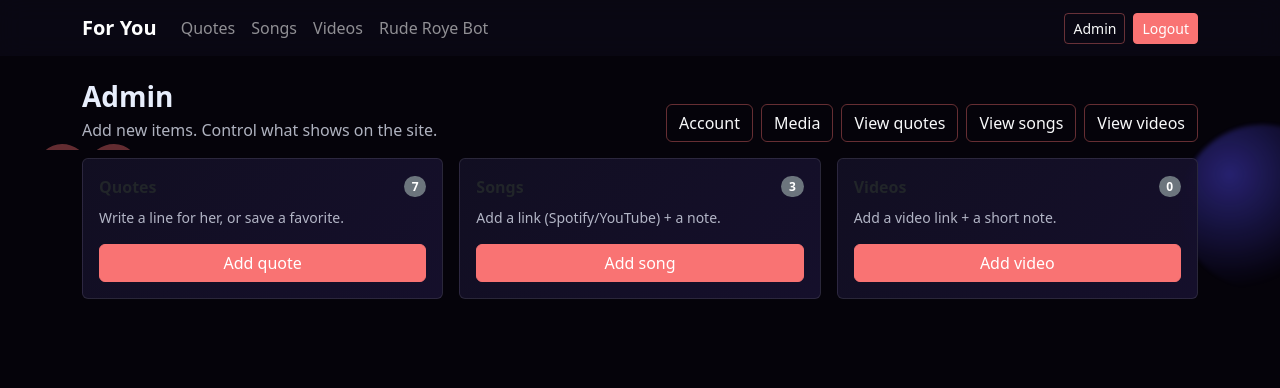
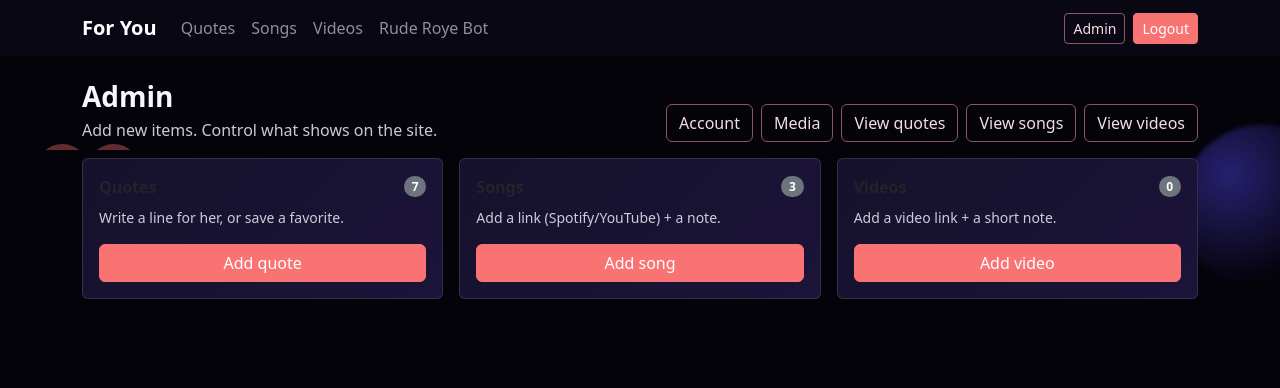
Before and after one commit to subhsingh/Rude.Roy, a Flask app: page /admin in a window 1280 px wide. Shown: the top 388 px of the page. Run offline with Flask 3, Linux system fonts and the light colour scheme; a user stored in the database is signed in; some libraries are stand-ins or nearby versions.

Commit message:
Improve dark theme readability
Increase contrast for body text/muted text, brighten links/buttons, and add subtle text-shadow over image overlays.

Made-with: Cursor

```diff
--- a/templates/base.html
+++ b/templates/base.html
@@ -11,12 +11,13 @@
       crossorigin="anonymous"
     />
     <style>
-      body { background: #05030a; color: #e8eefc; }
+      body { background: #05030a; color: #f4f7ff; }
       .navbar { background: rgba(10, 8, 20, 0.9) !important; backdrop-filter: blur(12px); }
-      .card { background: linear-gradient(135deg, rgba(18, 15, 35, 0.96), rgba(22, 16, 45, 0.96)); border: 1px solid rgba(255,255,255,0.10); }
-      a { color: #f97373; }
-      .muted { color: rgba(232,238,252,0.75); }
-      .badge-soft { background: rgba(167,199,255,0.15); border: 1px solid rgba(167,199,255,0.25); color: #cfe0ff; }
+      .card { background: linear-gradient(135deg, rgba(22, 18, 45, 0.98), rgba(28, 20, 58, 0.98)); border: 1px solid rgba(255,255,255,0.12); }
+      a { color: #ff9aa2; }
+      a:hover { color: #ffd1d6; }
+      .muted { color: rgba(244,247,255,0.82); }
+      .badge-soft { background: rgba(255,154,162,0.14); border: 1px solid rgba(255,154,162,0.22); color: rgba(255,235,238,0.96); }
       .hero {
         background: radial-gradient(1200px 500px at 15% 0%, rgba(248,113,113,0.32), transparent 60%),
                     radial-gradient(1000px 500px at 100% 10%, rgba(129,140,248,0.32), transparent 60%);
@@ -25,7 +26,8 @@
       .form-control, .form-select { background: rgba(255,255,255,0.06); border: 1px solid rgba(255,255,255,0.15); color: #e8eefc; }
       .form-control:focus { background: rgba(255,255,255,0.08); color: #e8eefc; }
       .btn-primary { background: #f97373; border-color: #f97373; }
-      .btn-outline-light { border-color: rgba(248,113,113,0.4); }
+      .btn-outline-light { border-color: rgba(255,154,162,0.55); color: rgba(255,235,238,0.95); }
+      .btn-outline-light:hover { background: rgba(255,154,162,0.12); border-color: rgba(255,154,162,0.8); }
       .alert { border: 1px solid rgba(255,255,255,0.15); background: rgba(255,255,255,0.07); color: #e8eefc; }
       .creature { position: fixed; inset: auto; width: 160px; height: 160px; border-radius: 999px; filter: blur(2px); opacity: 0.55; pointer-events: none; z-index: 0; }
       .creature.one { left: -40px; bottom: 12vh; background: radial-gradient(circle at 30% 30%, rgba(248,113,113,0.9), rgba(248,113,113,0.1) 60%, transparent 70%); animation: floaty 9s ease-in-out infinite; }
@@ -53,12 +55,14 @@
         background: radial-gradient(circle at 0 0, rgba(15,23,42,0.2), transparent 55%),
                     linear-gradient(to bottom right, rgba(5,5,15,0.92), rgba(10,10,25,0.96));
       }
+      .story-overlay, .story-overlay * { text-shadow: 0 2px 18px rgba(0,0,0,0.55); }
       .story-tag {
         letter-spacing: .08em;
         text-transform: uppercase;
         font-size: 11px;
         color: rgba(248,113,113,0.9);
       }
+      code { color: rgba(255,209,214,0.95); }
       .sketch-layer {
         position: fixed;
         inset: 0;
```
